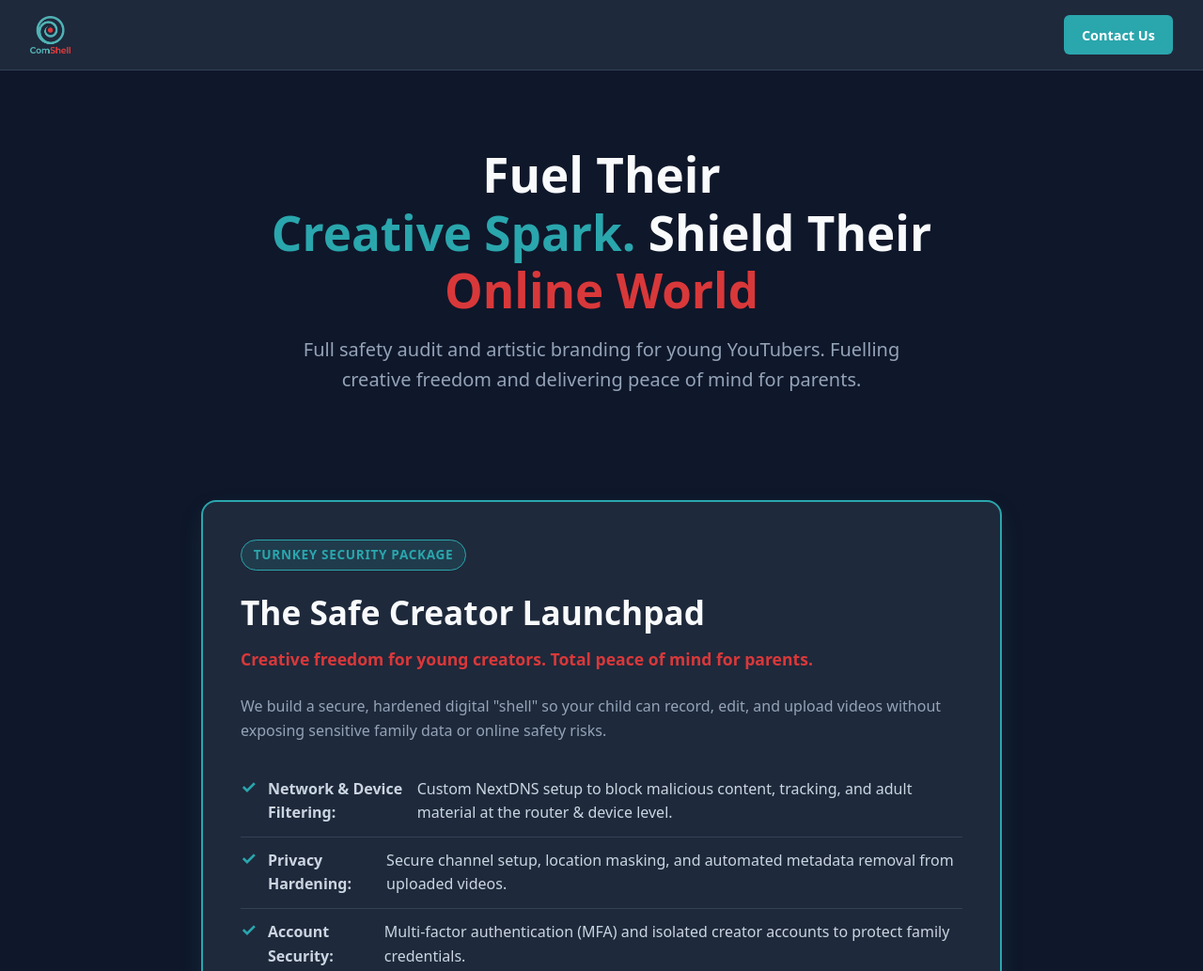
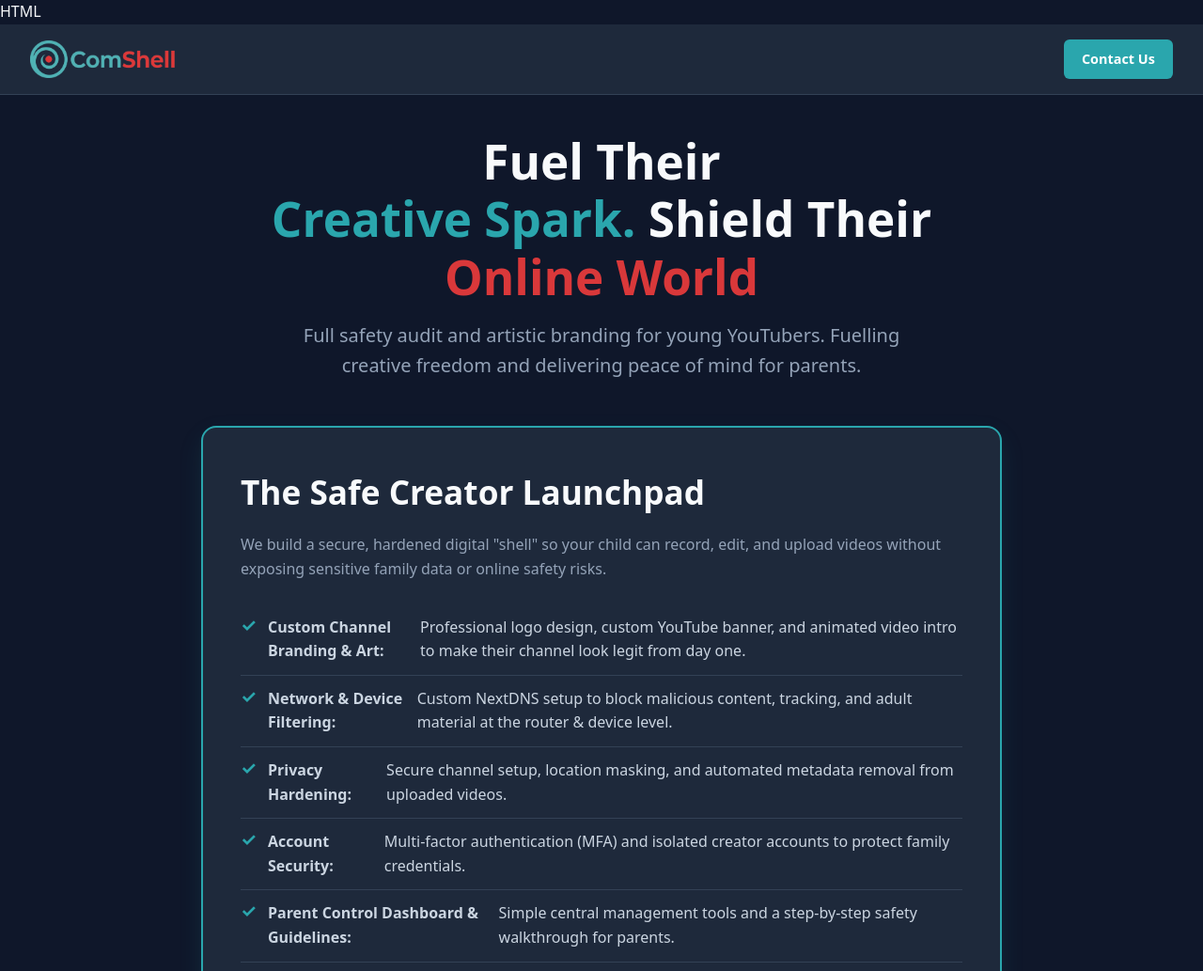
Before and after one commit to comshell/comshell.github.io, a plain HTML site: page index.html in a window 1280 px wide. Shown: the top 1033 px of the page at 94% size. Drawn offline with Linux system fonts and the light colour scheme.

Commit message:
Update index.html
large text changes and logo change.

```diff
--- a/index.html
+++ b/index.html
@@ -1,3 +1,4 @@
+HTML
 <!DOCTYPE html>
 <html lang="en">
 <head>
@@ -62,13 +63,13 @@
         .container {
             max-width: 900px;
             margin: 0 auto;
-            padding: 3rem 1.5rem;
+            padding: 1.5rem 1.5rem 3rem 1.5rem; /* Reduced top padding to move card up */
         }
 
         /* Hero Section */
         .hero {
             text-align: center;
-            padding: 2rem 0 3rem 0;
+            padding: 1rem 0 1.5rem 0; /* Tightened padding */
         }
         h1 {
             color: var(--text-light);
@@ -86,7 +87,7 @@
             color: var(--text-muted);
             font-size: 1.25rem;
             max-width: 700px;
-            margin: 0 auto 2rem auto;
+            margin: 0 auto;
         }
 
         /* Package Card Section */
@@ -96,31 +97,12 @@
             border-radius: 16px;
             padding: 2.5rem;
             box-shadow: 0 10px 30px -5px rgba(42, 166, 173, 0.15);
-            margin: 2rem 0;
-        }
-        .badge {
-            background: rgba(42, 166, 173, 0.15);
-            color: var(--brand-teal);
-            border: 1px solid var(--brand-teal);
-            padding: 0.3rem 0.8rem;
-            border-radius: 20px;
-            font-size: 0.85rem;
-            font-weight: 700;
-            text-transform: uppercase;
-            letter-spacing: 0.05em;
-            display: inline-block;
-            margin-bottom: 1rem;
+            margin: 1.5rem 0 2rem 0; /* Reduced top margin to sit closer to hero */
         }
         .package-card h2 {
             font-size: 2.2rem;
             color: var(--text-light);
-            margin-bottom: 0.5rem;
-        }
-        .package-card .tagline {
-            color: var(--brand-red);
-            font-weight: 600;
-            font-size: 1.1rem;
-            margin-bottom: 1.5rem;
+            margin-bottom: 1rem;
         }
         .package-card p {
             color: var(--text-muted);
@@ -195,9 +177,9 @@
 <body>
 
     <!-- Top Header Bar -->
-<header>
+    <header>
         <a href="#">
-            <img src="ComShell-vertical-trans-LOGO.png" alt="ComShell Logo" class="logo">
+            <img src="ComShell-horizontal-trans.png" alt="ComShell Logo" class="logo">
         </a>
         <a href="mailto:comshell.uk@gmail.com?subject=Inquiry" class="nav-btn">Contact Us</a>
     </header>
@@ -212,17 +194,15 @@
 
         <!-- Featured Flagship Package -->
         <section class="package-card">
-            <span class="badge">Turnkey Security Package</span>
             <h2>The Safe Creator Launchpad</h2>
-            <div class="tagline">Creative freedom for young creators. Total peace of mind for parents.</div>
             <p>We build a secure, hardened digital "shell" so your child can record, edit, and upload videos without exposing sensitive family data or online safety risks.</p>
 
             <ul class="features-list">
+                <li><strong>Custom Channel Branding & Art:</strong> Professional logo design, custom YouTube banner, and animated video intro to make their channel look legit from day one.</li>
                 <li><strong>Network & Device Filtering:</strong> Custom NextDNS setup to block malicious content, tracking, and adult material at the router & device level.</li>
                 <li><strong>Privacy Hardening:</strong> Secure channel setup, location masking, and automated metadata removal from uploaded videos.</li>
                 <li><strong>Account Security:</strong> Multi-factor authentication (MFA) and isolated creator accounts to protect family credentials.</li>
-                <li><strong>Parent Control Dashboard:</strong> Simple central management tools so you maintain oversight without stopping their creativity.</li>
-                <li><strong>Creator Onboarding & Guidelines:</strong> A step-by-step safety walkthrough tailored for young creators and parents.</li>
+                <li><strong>Parent Control Dashboard & Guidelines:</strong> Simple central management tools and a step-by-step safety walkthrough for parents.</li>
             </ul>
 
             <a href="mailto:comshell.uk@gmail.com?subject=Inquiry%20about%20Safe%20Creator%20Launchpad" class="btn-primary">Book The Launchpad Package</a>
```
